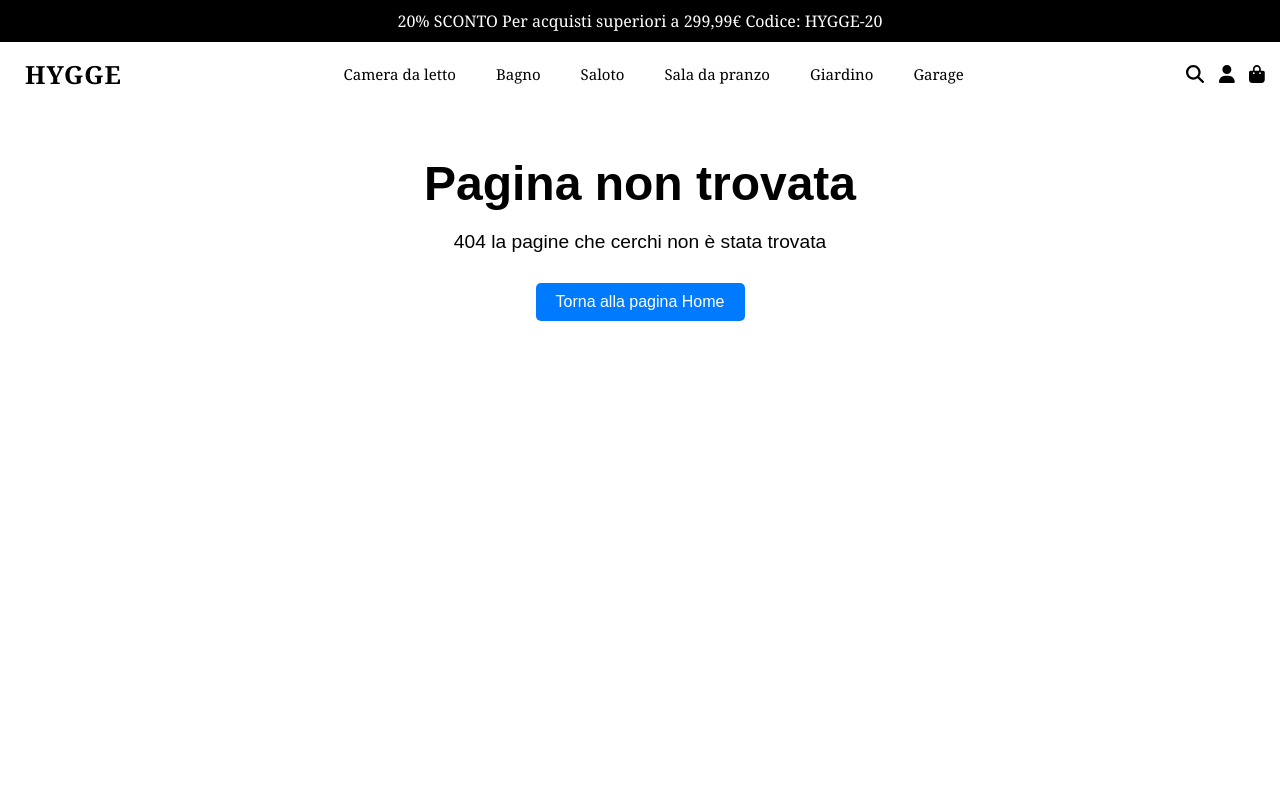
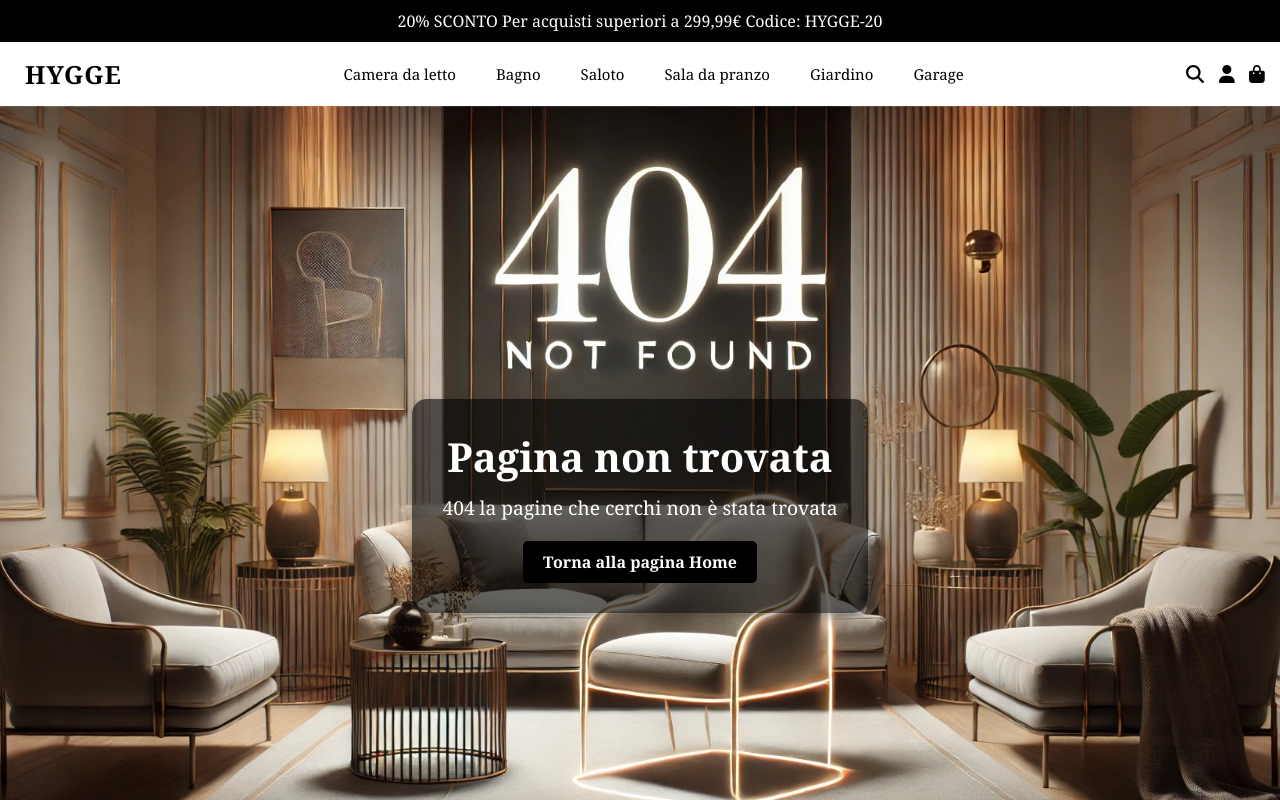
Before and after one commit to AlbertoOrlando/HYGGE-FE, a React (Vite) app: page /search in a window 1280 px wide. Shown: the top 800 px of the page. Built offline with nearby package versions, Linux system fonts and the light colour scheme.

Commit message:
feat: add custom not found page with background image and improved styling

```diff
--- a/src/components-CSS/NotFound.css
+++ b/src/components-CSS/NotFound.css
@@ -1,32 +1,50 @@
 .home1 {
+    background-image: url("../../public/img-notFoundPage/not-found-img.jpg");
+    background-size: cover;
+    background-position: center;
+    background-repeat: no-repeat;
+    width: 100vw;
+    height: 100vh;
     display: flex;
-    flex-direction: column;
+    justify-content: center;
+    /* Centra orizzontalmente */
     align-items: center;
-    /* justify-content: center; */
-    height: 100vh;
+    /* Centra verticalmente */
     text-align: center;
-    font-family: sans-serif;
+    color: white;
+    backdrop-filter: blur(5px);
+    /* Effetto sfocato elegante */
 }
 
-.home1 h1 {
-    font-size: 3em;
-    margin-top: 50px;
+.notFoundContent {
+    background: rgba(0, 0, 0, 0.6);
+    /* Sfondo semi-trasparente */
+    padding: 30px;
+    border-radius: 15px;
+    box-shadow: 0 4px 10px rgba(0, 0, 0, 0.3);
+}
+
+.notFoundContent h1 {
+    font-size: 2.5rem;
+    margin-bottom: 10px;
+}
+
+.notFoundContent p {
+    font-size: 1.2rem;
     margin-bottom: 20px;
 }
 
-.home1 p {
-    font-size: 1.2em;
-    margin-bottom: 30px;
+.notFoundContent a {
+    display: inline-block;
+    padding: 10px 20px;
+    background-color: black;
+    color: white;
+    text-decoration: none;
+    border-radius: 5px;
+    font-weight: bold;
+    transition: background 0.3s ease;
 }
 
-.home1 a {
-    text-decoration: none;
-    background-color: #007bff;
-    color: white;
-    padding: 10px 20px;
-    border-radius: 5px;
+.notFoundContent a:hover {
+    background-color: gray;
 }
-
-.home1 a:hover {
-    background-color: #0056b3;
-}
--- a/src/pages/NotFoundPage.jsx
+++ b/src/pages/NotFoundPage.jsx
@@ -6,11 +6,13 @@ export default function PaginaErrore() {
     return (
         <>
             <main className="home1">
-                <h1>Pagina non trovata</h1>
-                <p>
-                    404 la pagine che cerchi non è stata trovata
-                </p>
-                <Link to={"/"}>Torna alla pagina Home</Link>
+                <div className="notFoundContent">
+                    <h1>Pagina non trovata</h1>
+                    <p>
+                        404 la pagine che cerchi non è stata trovata
+                    </p>
+                    <Link to={"/"}>Torna alla pagina Home</Link>
+                </div>
             </main>
 
         </>
```
Also changed, not shown: public/img-notFoundPage/not-found-img.jpg (added).
